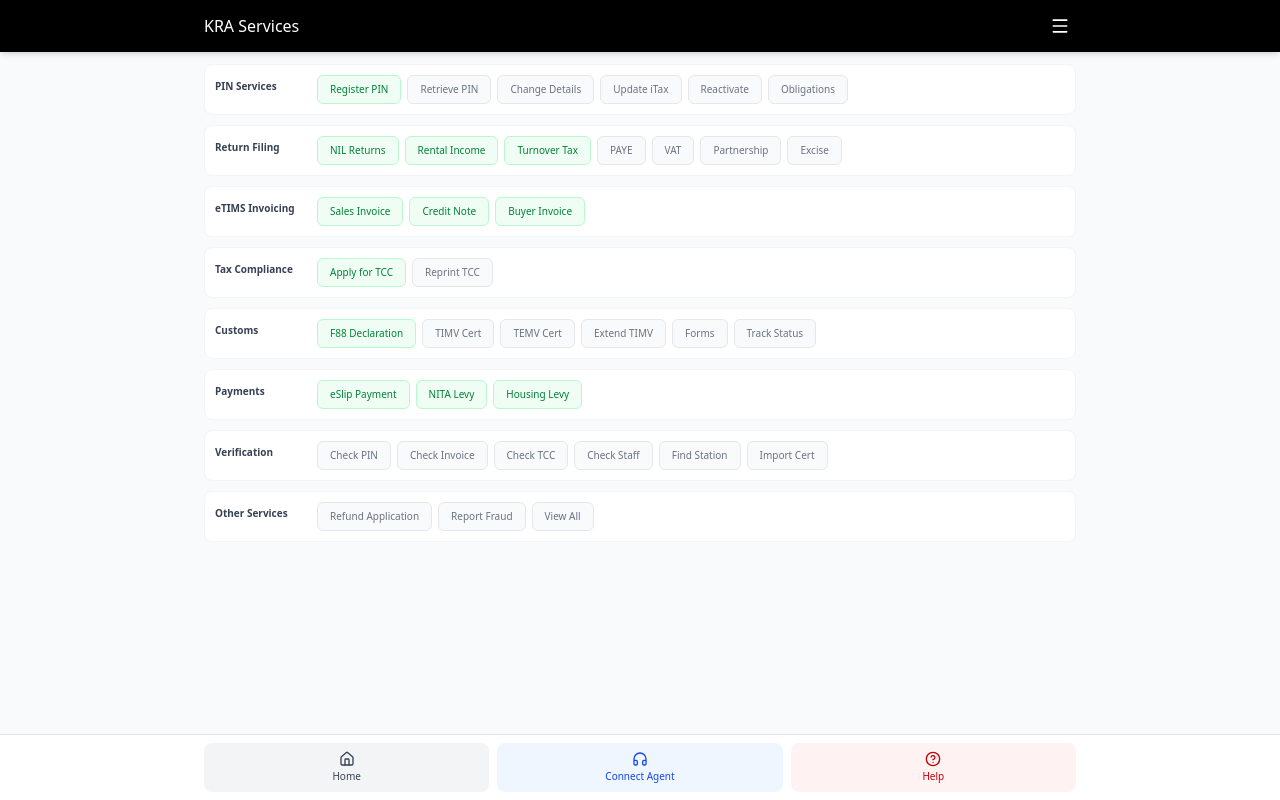
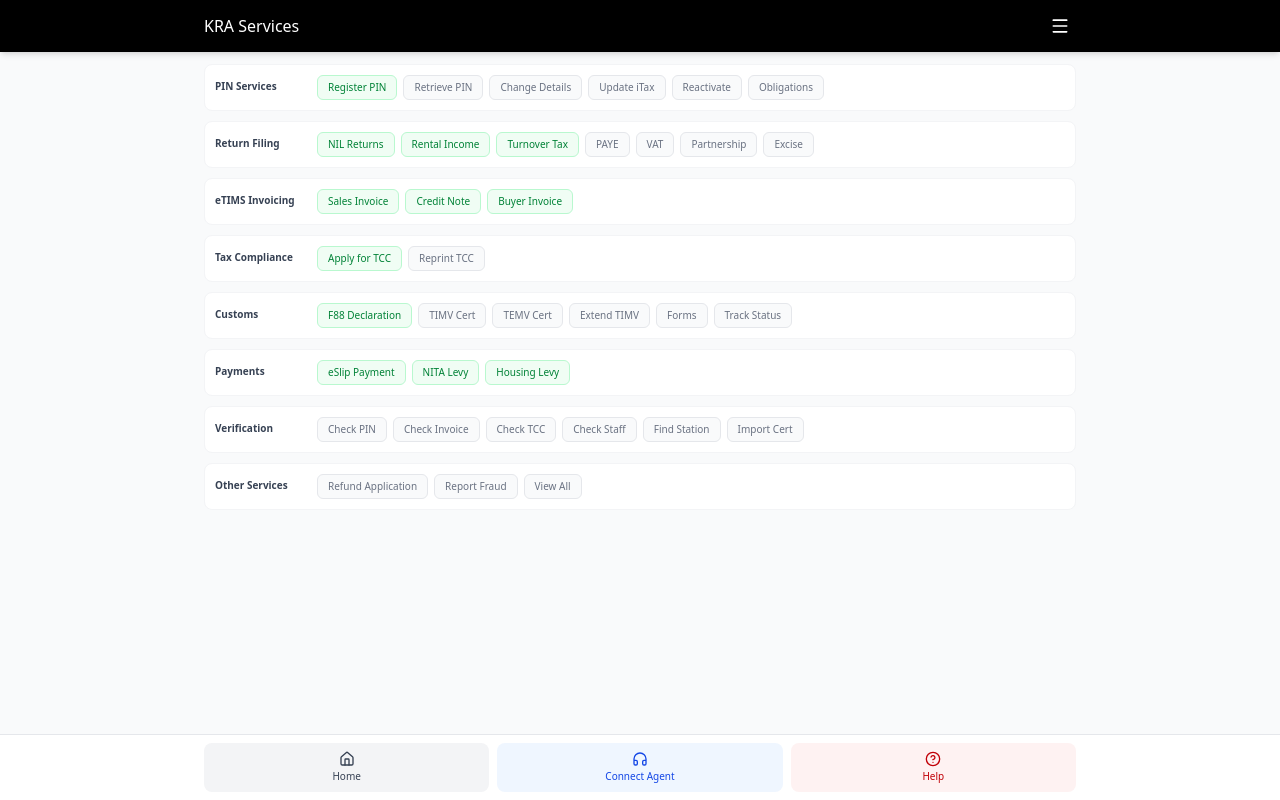
Before and after one commit to saruni-spec/webviewmenu, a Next.js app: page / in a window 1280 px wide. Built offline with nearby package versions, Linux system fonts and the light colour scheme.

Commit message:
padding reduced

```diff
--- a/app/page.tsx
+++ b/app/page.tsx
@@ -156,7 +156,7 @@
                   <button
                     key={itemIndex}
                     onClick={() => handleServiceClick(item.key)}
-                    className={`px-3 py-1.5 text-[10px] font-medium rounded-md transition-colors ${
+                    className={`px-2.5 py-1 text-[10px] font-medium rounded-md transition-colors ${
                       isAvailable(item.key)
                         ? "bg-green-50 text-green-700 border border-green-200 hover:bg-green-100"
                         : "bg-gray-50 text-gray-500 border border-gray-200 hover:bg-gray-100"
```
